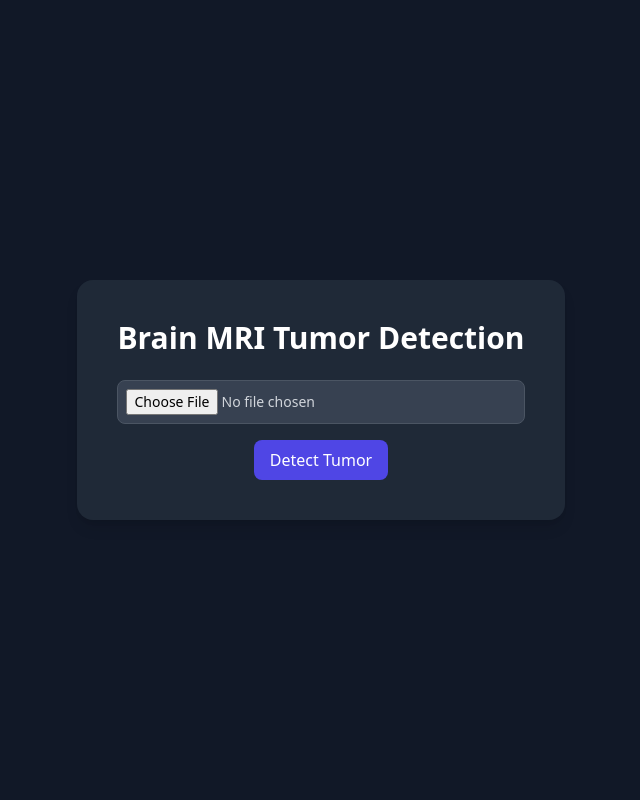
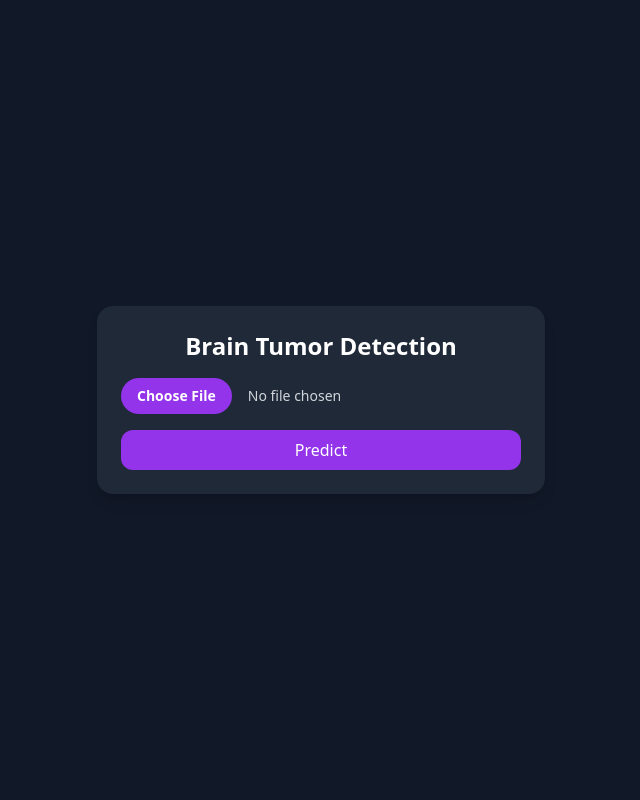
Before and after one commit to AkhilSareshwala/MRI-Tumor-Detection-using-CNN, a Flask app: page / in a window 1280 px wide. Shown: the whole page, without its empty margins (319-959 px from the left). Run offline with Flask 3, Linux system fonts and the light colour scheme; some libraries are stand-ins or nearby versions.

Commit message:
Update home.html

```diff
--- a/templates/home.html
+++ b/templates/home.html
@@ -1,18 +1,16 @@
 <!DOCTYPE html>
-<html lang="en" class="bg-gray-900 text-white">
+<html lang="en" class="dark">
 <head>
   <meta charset="UTF-8">
-  <title>MRI Tumor Detector</title>
+  <title>Brain Tumor Detection</title>
   <script src="https://cdn.tailwindcss.com"></script>
 </head>
-<body class="flex items-center justify-center min-h-screen">
-  <div class="text-center p-10 bg-gray-800 rounded-2xl shadow-lg">
-    <h1 class="text-3xl font-bold mb-6">Brain MRI Tumor Detection</h1>
-    <form action="/predict" method="POST" enctype="multipart/form-data">
-      <input type="file" name="image" class="block w-full text-sm text-gray-300 bg-gray-700 rounded-lg border border-gray-600 p-2 mb-4" required>
-      <button type="submit" class="bg-indigo-600 hover:bg-indigo-700 text-white px-4 py-2 rounded-lg">
-        Detect Tumor
-      </button>
+<body class="bg-gray-900 text-white min-h-screen flex items-center justify-center px-4">
+  <div class="max-w-md w-full bg-gray-800 rounded-2xl shadow-lg p-6">
+    <h1 class="text-2xl font-semibold text-center mb-4">Brain Tumor Detection</h1>
+    <form action="/predict" method="post" enctype="multipart/form-data" class="space-y-4">
+      <input type="file" name="image" accept="image/*" required class="block w-full text-sm text-gray-300 file:mr-4 file:py-2 file:px-4 file:rounded-full file:border-0 file:text-sm file:font-semibold file:bg-purple-600 file:text-white hover:file:bg-purple-700">
+      <button type="submit" class="w-full bg-purple-600 hover:bg-purple-700 text-white py-2 px-4 rounded-xl transition duration-200">Predict</button>
     </form>
   </div>
 </body>
```
